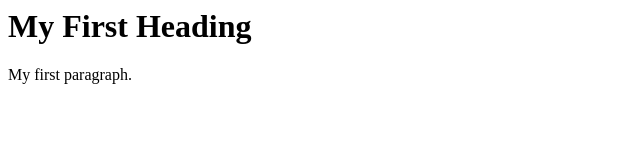
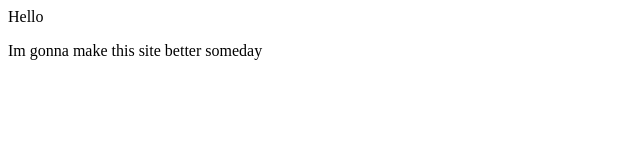
Before and after one commit to Radddoslaw/radddoslaw.github.io, a plain HTML site: page index.html in a window 1280 px wide. Shown: the whole page, without its empty margins (0-640 px from the left). Drawn offline with Linux system fonts and the light colour scheme.

Commit message:
Update index.html

```diff
--- a/index.html
+++ b/index.html
@@ -1,9 +1,8 @@
 <html>
 <body>
 
-<h1>My First Heading</h1>
-
-<p>My first paragraph.</p>
+<p>Hello</p>
+<p>Im gonna make this site better someday</p>
 
 </body>
 </html>
```
